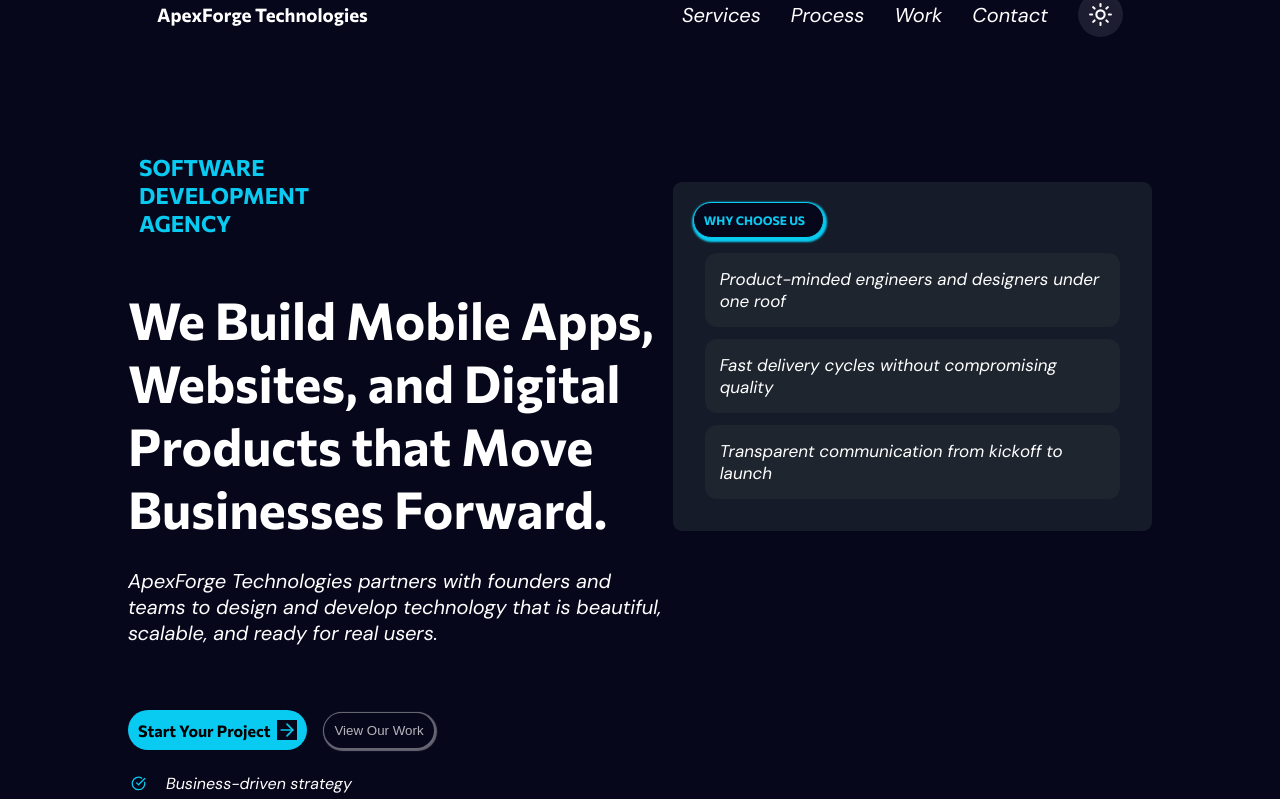
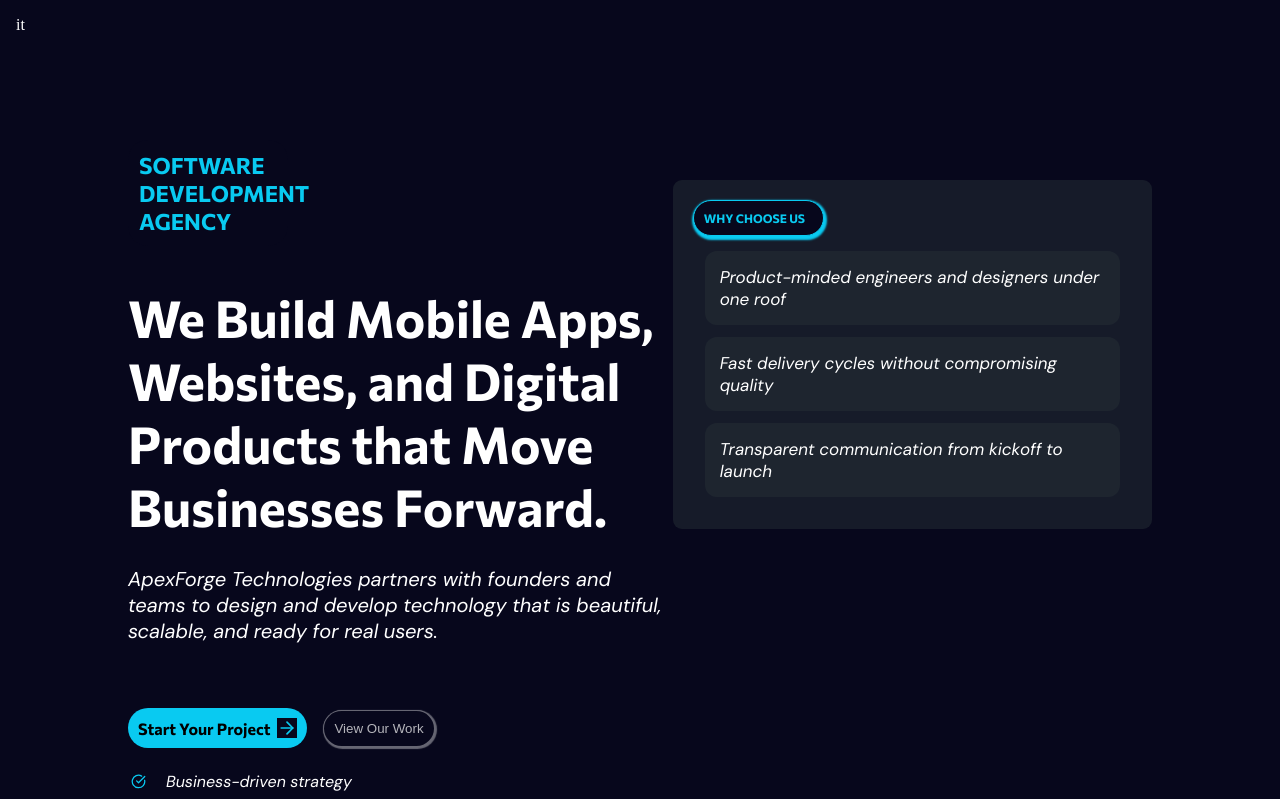
Before and after one commit to iamgreatofweb3/landing-demo-page, a React (Vite) app: page / in a window 1280 px wide. Shown: the top 799 px of the page. Built offline with nearby package versions, Linux system fonts and the light colour scheme.

Commit message:
now working afresh on the header

```diff
--- a/src/Header.css
+++ b/src/Header.css
@@ -18,7 +18,9 @@ header {
     z-index: 999;
     display: flex;
     align-items: center;
-    justify-content: space-around;
+    justify-content: space-between;
+    background-color: red;
+    margin: 2em;
 
 }
 .left-header {
--- a/src/Header.jsx
+++ b/src/Header.jsx
@@ -3,7 +3,7 @@ import { Moon,Sun} from "lucide-react"
 export default function Header () {
     return (
         <>
-        <div className="main-container">
+        {/* <div className="main-container">
 
         <header>
 
@@ -16,13 +16,12 @@ export default function Header () {
                 <a href="#Process"><li>Process</li></a>
                 <a href="#Work"><li>Work</li></a>
                 <a href="#Contact"><li>Contact</li></a>
-               {/* <Moon className="MoonIcon icon"/> */}
                <Sun className="icon SunIcon"/>
               </ul>
             </div>
         </header>
-        </div>
-
+        </div> */}
+            it
 
 
         </>
```
